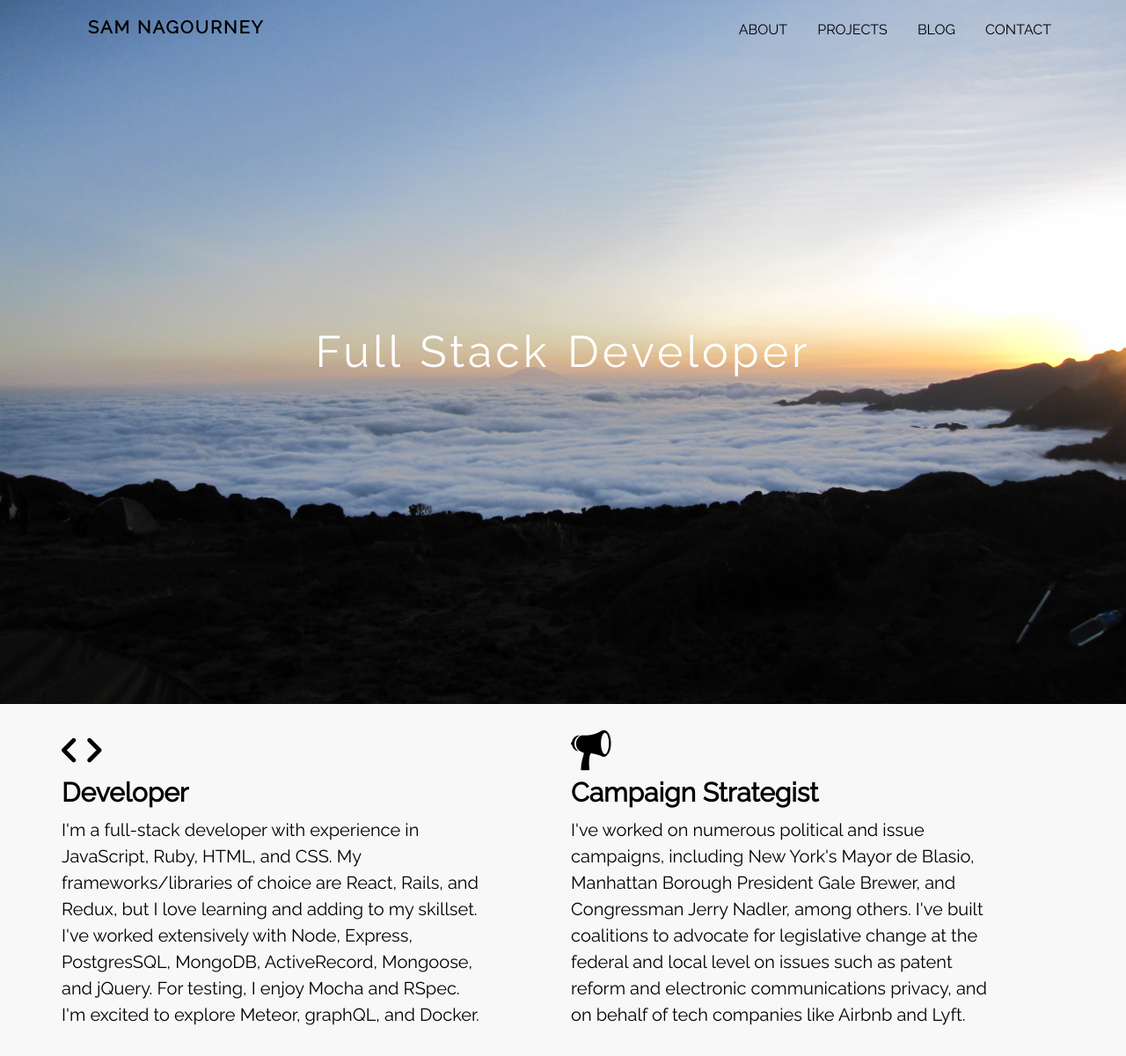
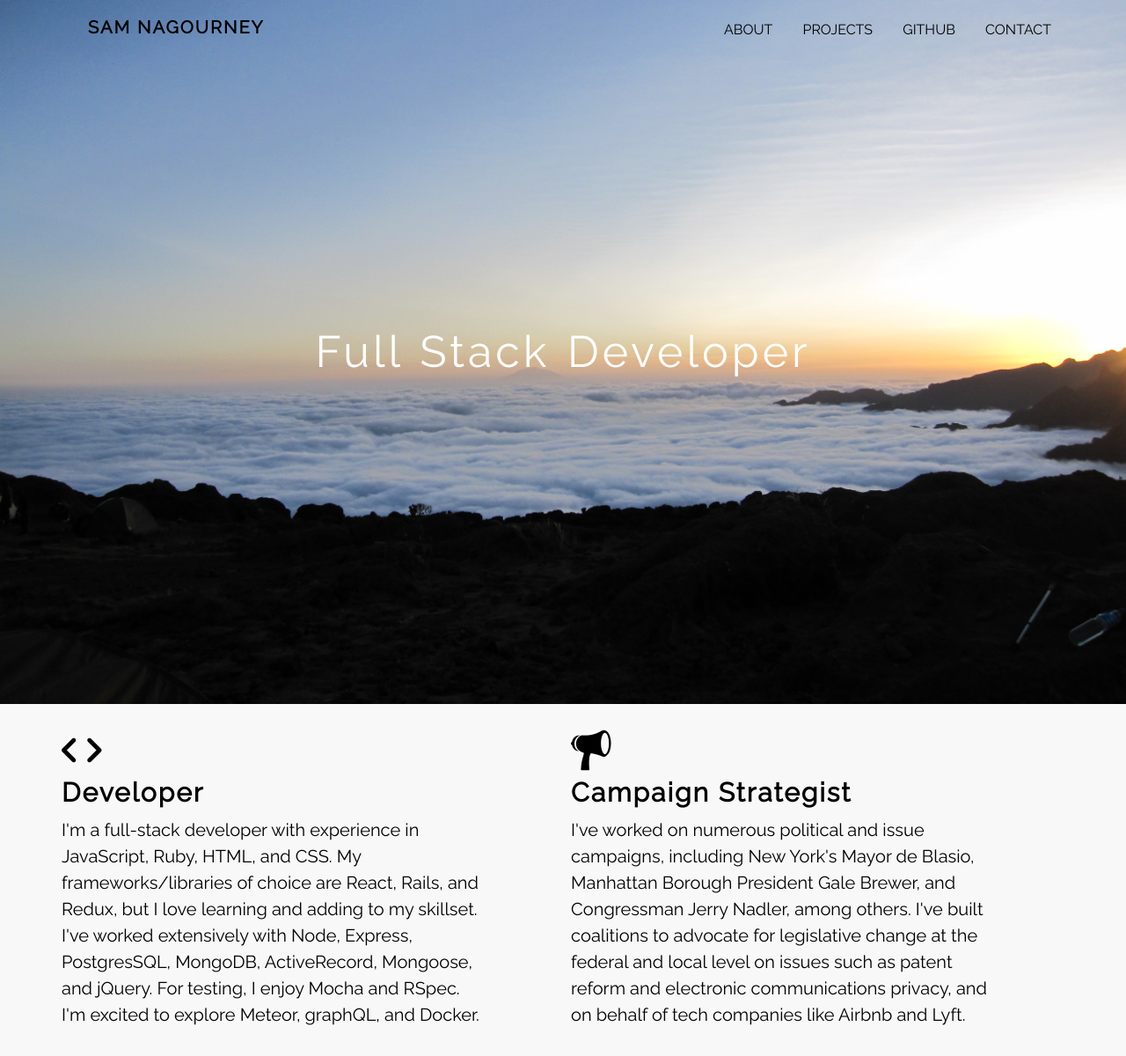
Before and after one commit to samnags/snportfolio, a plain HTML site: page index.html in a window 1280 px wide. Shown: the top 1200 px of the page at 88% size. Drawn offline with Linux system fonts and the light colour scheme; files whose address does not match are found by name.

```diff
--- a/index.html
+++ b/index.html
@@ -24,7 +24,7 @@
                 <ul >
                     <li><a href="#">ABOUT</a></li>
                     <li><a href="#">PROJECTS</a></li>
-                    <li><a href="#">BLOG</a></li>
+                    <li><a href="#">GITHUB</a></li>
                     <li><a href="#">CONTACT</a></li>
                 </ul>
 
--- a/resources/css/style.css
+++ b/resources/css/style.css
@@ -100,8 +100,12 @@ header {
 /* ABOUT */
 /* -----------------------------  */
 
+
+
+
 .about h2 {
   padding-bottom: 10px;
+  letter-spacing: 2px
 }
 
 .about p {
```
Also changed, not shown: 2 other files.
